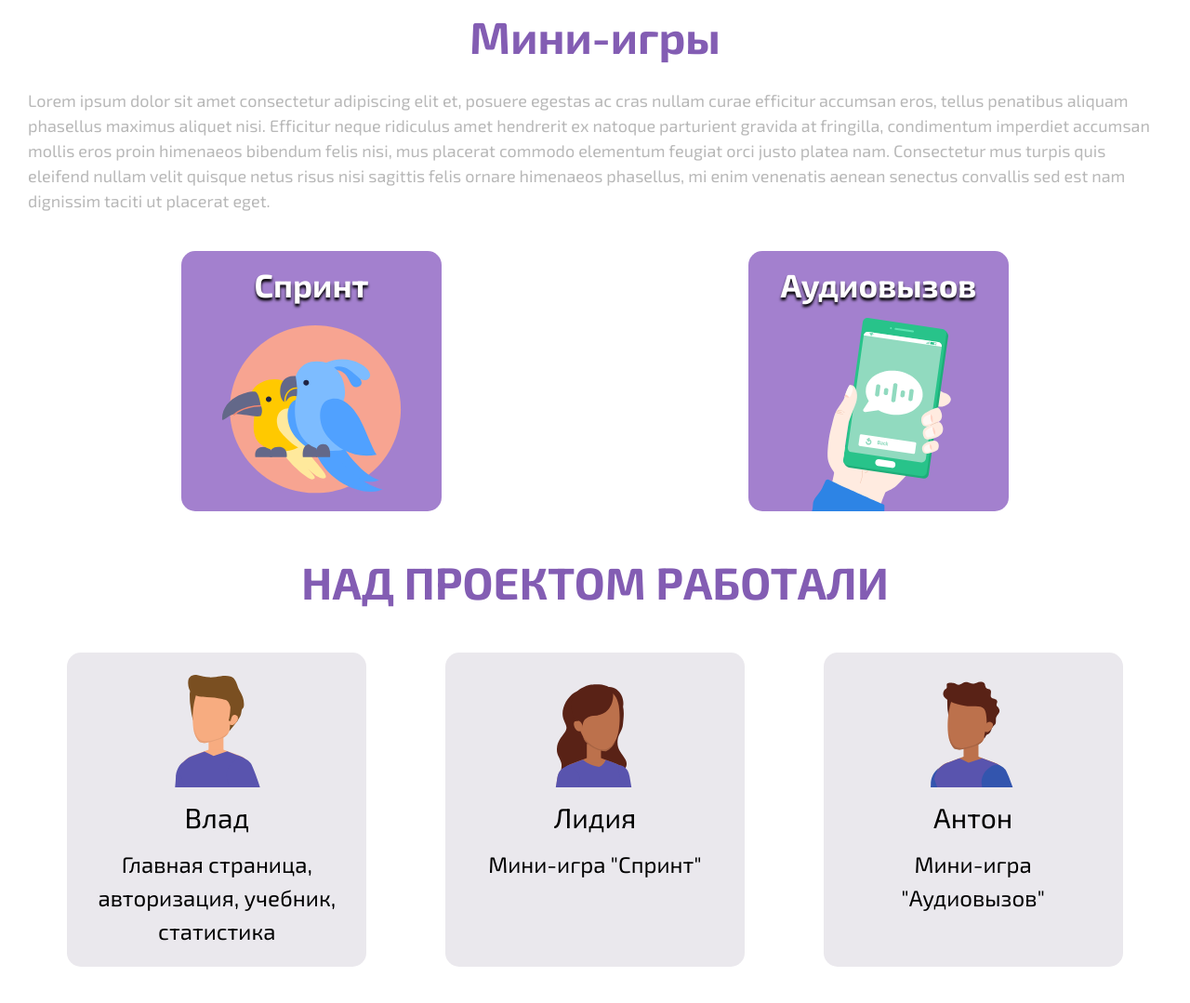
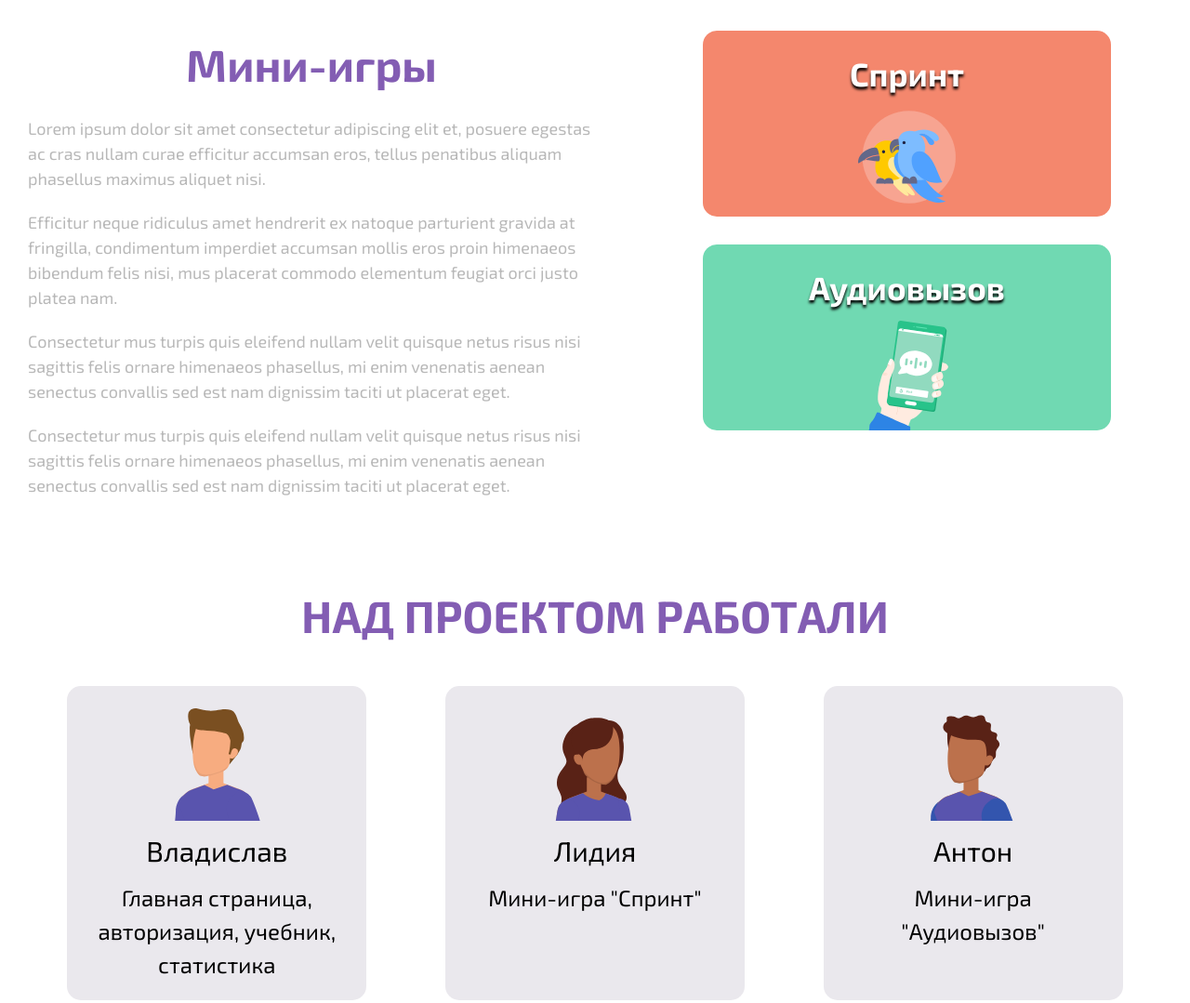
Before and after one commit to vladKB1/rslang, a website built with webpack: page src/index.html in a window 1280 px wide. Shown: the part 1389-2468 px from the top of the page at 93% size. Built offline with nearby package versions, Linux system fonts and the light colour scheme.

```diff
--- a/src/styles/abstracts/_variables.scss
+++ b/src/styles/abstracts/_variables.scss
@@ -17,9 +17,20 @@
 $input-form-font-size: 16px;
 $error-text-font-size: 14px;
 
-$game-sprint-background: #a380ce;
-$game-audio-call-background: #a380ce;
+$header-background: white;
+
+$rslang-description-section-background: white;
+
+$text-book-section-background: white;
+
+$mini-games-section-background: white;
+$mini-games-title-color: white;
+$game-sprint-card-background: #f4876d;
+$game-audio-call-card-background: #70d9b2;
+
+$about-section-background: white;
 
 $footer-background: #171717;
 
+
 $sprint-main-background: #2e9e8a;
--- a/src/styles/layout/_about.scss
+++ b/src/styles/layout/_about.scss
@@ -1,3 +1,7 @@
+.about-us {
+  background-color: $about-section-background;
+}
+
 .about-us-container {
   padding: 40px 30px;
 
--- a/src/styles/layout/_description.scss
+++ b/src/styles/layout/_description.scss
@@ -4,6 +4,8 @@
   max-width: 1440px;
 
   overflow: hidden;
+
+  background-color: $rslang-description-section-background;
 
   .description-background-img {
     position: absolute;
@@ -36,6 +38,10 @@
   }
 }
 
+.section-text-book {
+  background-color: $text-book-section-background;
+}
+
 .description-text-book-container {
   position: relative;
   @include flex(space-between);
--- a/src/styles/layout/_footer.scss
+++ b/src/styles/layout/_footer.scss
@@ -1,7 +1,6 @@
 .footer {
   background: $footer-background;
   color: white;
-}
 
   .footer-container {
     @include flex(space-between);
@@ -10,6 +9,11 @@
 
   .github {
     @include flex(space-around);
+
+    a {
+      color: white;
+    }
+
     width: 60%;
   }
 
@@ -19,3 +23,4 @@
     padding: 7px;
     width: 70px;
   }
+}
--- a/src/styles/layout/_header.scss
+++ b/src/styles/layout/_header.scss
@@ -5,7 +5,7 @@
   top: 0;
   z-index: 10;
 
-  background-color: white;
+  background-color: $header-background;
   box-shadow: 0 0 10px 0 rgba(0,0,0,0.75);
 }
 
--- a/src/styles/layout/_minigames.scss
+++ b/src/styles/layout/_minigames.scss
@@ -1,26 +1,42 @@
+.mini-games {
+  background-color: $mini-games-section-background;
+  padding: 30px 0;
+}
+
 .mini-games-container {
-  @include flex($direction: column);
-
-  .mini-games-title {
-    margin-bottom: 20px;
-  }
+  @include flex(space-between, $align: flex-start);
 
   .mini-games-description {
-    margin-bottom: 40px;
+    @include flex($direction: column);
+    width: 50%;
+
+    .mini-games-title {
+      text-align: center;
+      margin-bottom: 20px;
+    }
+
+    .description {
+      margin-bottom: 20px;
+    }
   }
 
   .games {
-    @include flex(space-around);
-    flex-wrap: wrap;
-    width: 100%;
+    @include flex(space-around, center, column);
+    width: 45%;
   }
 }
 
 .game-card {
   @include flex($direction: column);
-  width: 35vh;
-  height: 35vh;
+  width: 80%;
+  height: 25vh;
+  padding: 10px;
+  margin-bottom: 30px;
   border-radius: 15px;
+
+  &:last-child {
+    margin-bottom: 0;
+  }
 
   .game-card-title {
     color: white;
@@ -33,10 +49,12 @@
   }
 }
 
+
 .sprint {
-  background-color: $game-sprint-background;
+  background-color: $game-sprint-card-background;
 }
 
 .audio-call {
-  background-color: $game-audio-call-background;
+  background-color: $game-audio-call-card-background;
+  padding-bottom: 0;
 }
--- a/src/views/MainPageView.ts
+++ b/src/views/MainPageView.ts
@@ -70,10 +70,19 @@
     MiniGamesTitle.textContent = 'Мини-игры';
 
     const description = this.createElement('div', 'mini-games-description');
-    const p = this.createElement('p', 'description');
-    p.textContent =
-      'Lorem ipsum dolor sit amet consectetur adipiscing elit et, posuere egestas ac cras nullam curae efficitur accumsan eros, tellus penatibus aliquam phasellus maximus aliquet nisi. Efficitur neque ridiculus amet hendrerit ex natoque parturient gravida at fringilla, condimentum imperdiet accumsan mollis eros proin himenaeos bibendum felis nisi, mus placerat commodo elementum feugiat orci justo platea nam. Consectetur mus turpis quis eleifend nullam velit quisque netus risus nisi sagittis felis ornare himenaeos phasellus, mi enim venenatis aenean senectus convallis sed est nam dignissim taciti ut placerat eget.';
-    description.append(p);
+    const p1 = this.createElement('p', 'description');
+    const p2 = this.createElement('p', 'description');
+    const p3 = this.createElement('p', 'description');
+    const p4 = this.createElement('p', 'description');
+    p1.textContent =
+      'Lorem ipsum dolor sit amet consectetur adipiscing elit et, posuere egestas ac cras nullam curae efficitur accumsan eros, tellus penatibus aliquam phasellus maximus aliquet nisi.';
+    p2.textContent =
+      'Efficitur neque ridiculus amet hendrerit ex natoque parturient gravida at fringilla, condimentum imperdiet accumsan mollis eros proin himenaeos bibendum felis nisi, mus placerat commodo elementum feugiat orci justo platea nam.';
+    p3.textContent =
+      'Consectetur mus turpis quis eleifend nullam velit quisque netus risus nisi sagittis felis ornare himenaeos phasellus, mi enim venenatis aenean senectus convallis sed est nam dignissim taciti ut placerat eget.';
+    p4.textContent =
+      'Consectetur mus turpis quis eleifend nullam velit quisque netus risus nisi sagittis felis ornare himenaeos phasellus, mi enim venenatis aenean senectus convallis sed est nam dignissim taciti ut placerat eget.';
+    description.append(MiniGamesTitle, p1, p2, p3, p4);
 
     const games = this.createElement('div', 'games');
 
@@ -93,7 +102,7 @@
 
     games.append(sprintGame, audioGame);
 
-    div.append(MiniGamesTitle, description, games);
+    div.append(description, games);
 
     return div;
   }
@@ -131,7 +140,7 @@
     about.append(
       this.createTeamMate({
         photo: vladKB1,
-        name: 'Влад',
+        name: 'Владислав',
         gitHub: 'https://github.com/vladKB1',
         about: 'Главная страница, авторизация, учебник, статистика',
       }),
```
Also changed, not shown: README.md. Lines whose indentation alone changed are shown as unchanged.
